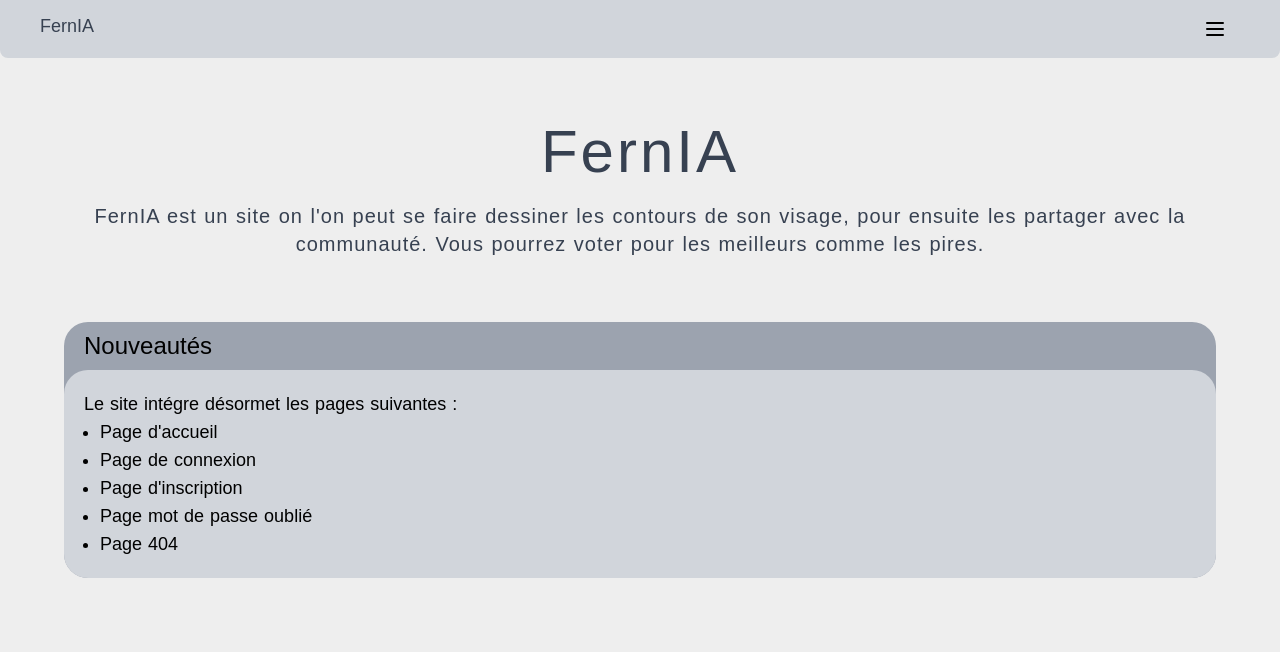
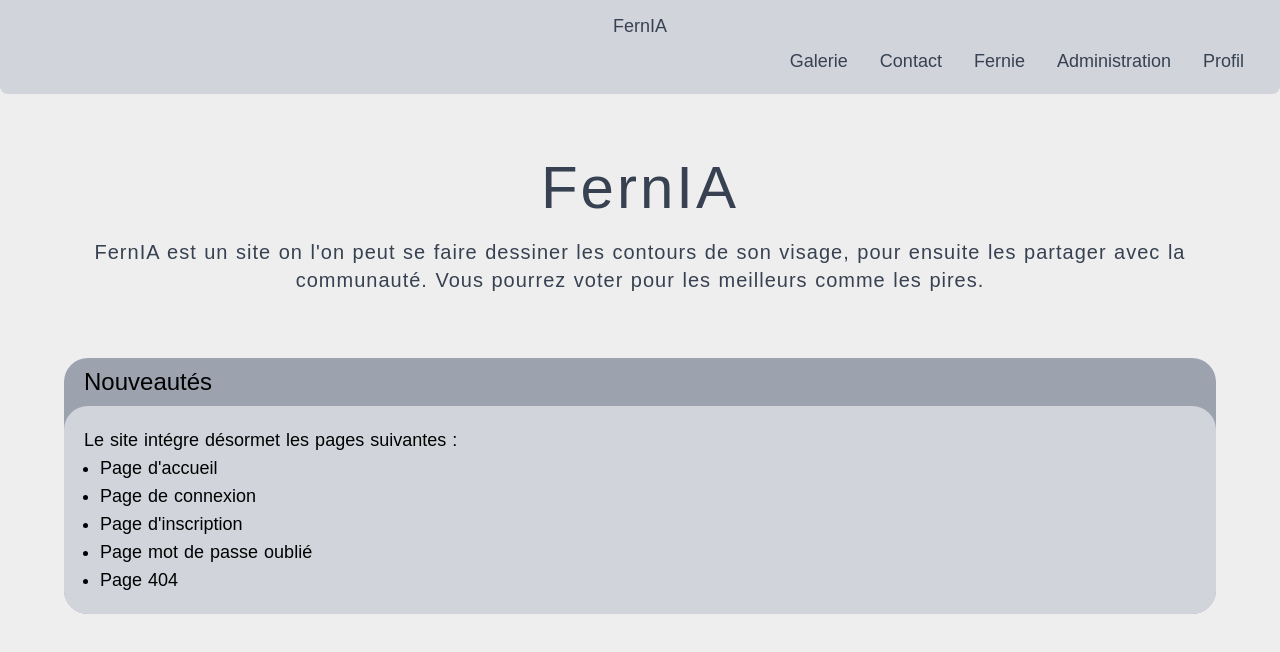
Before and after one commit to zayfix/nuxtjs, a Nuxt app: page / in a window 1280 px wide. Shown: the top 652 px of the page. Built offline with nearby package versions, Linux system fonts and the light colour scheme.

Commit message:
fix responsive navbar

```diff
--- a/tailwind.config.js
+++ b/tailwind.config.js
@@ -29,6 +29,20 @@ module.exports = {
 
       'max-sm': {'max': '639px'},
       // => @media (max-width: 639px) { ... }
+      '2xl': {'min': '1535px'},
+      // => @media (min-width: 1535px) { ... }
+
+      'xl': {'min': '1279px'},
+      // => @media (min-width: 1279px) { ... }
+
+      'lg': {'min': '1023px'},
+      // => @media (min-width: 1023px) { ... }
+
+      'md': {'min': '767px'},
+      // => @media (min-width: 767px) { ... }
+
+      'sm': {'min': '639px'},
+      // => @media (min-width: 639px) { ... }
     },
     extend: {},
   },
```
